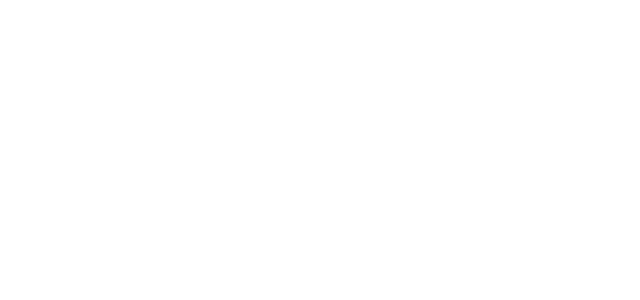
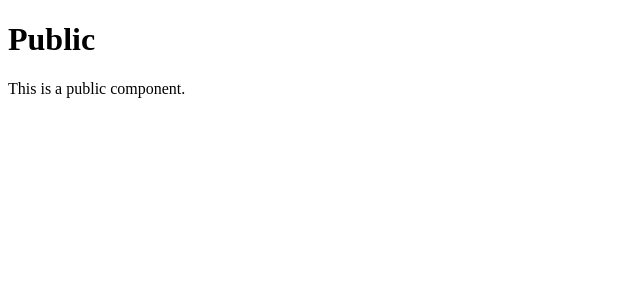
Before and after one commit to wilsone24/Twitter-SinglePageApp, a React (Vite) app: page / in a window 1280 px wide. Shown: the top 300 px of the page, without its empty margins (0-640 px from the left). Built offline with nearby package versions, Linux system fonts and the light colour scheme.

Commit message:
feat: implement Public component and add Register and Login components

```diff
--- a/src/App.tsx
+++ b/src/App.tsx
@@ -1,5 +1,6 @@
+import Public from "./components/public";
 function App() {
-  return <></>;
+  return <Public></Public>;
 }
 
 export default App;
--- a/src/components/public/index.tsx
+++ b/src/components/public/index.tsx
@@ -0,0 +1,13 @@
+
+
+
+
+function Public() {
+  return (
+    <div>
+      <h1>Public</h1>
+      <p>This is a public component.</p>
+    </div>
+  );
+}
+export default Public;
```
Also changed, not shown: src/components/public/register/index.tsx (added, +12 -0 lines), src/components/public/login/index.tsx (added).
